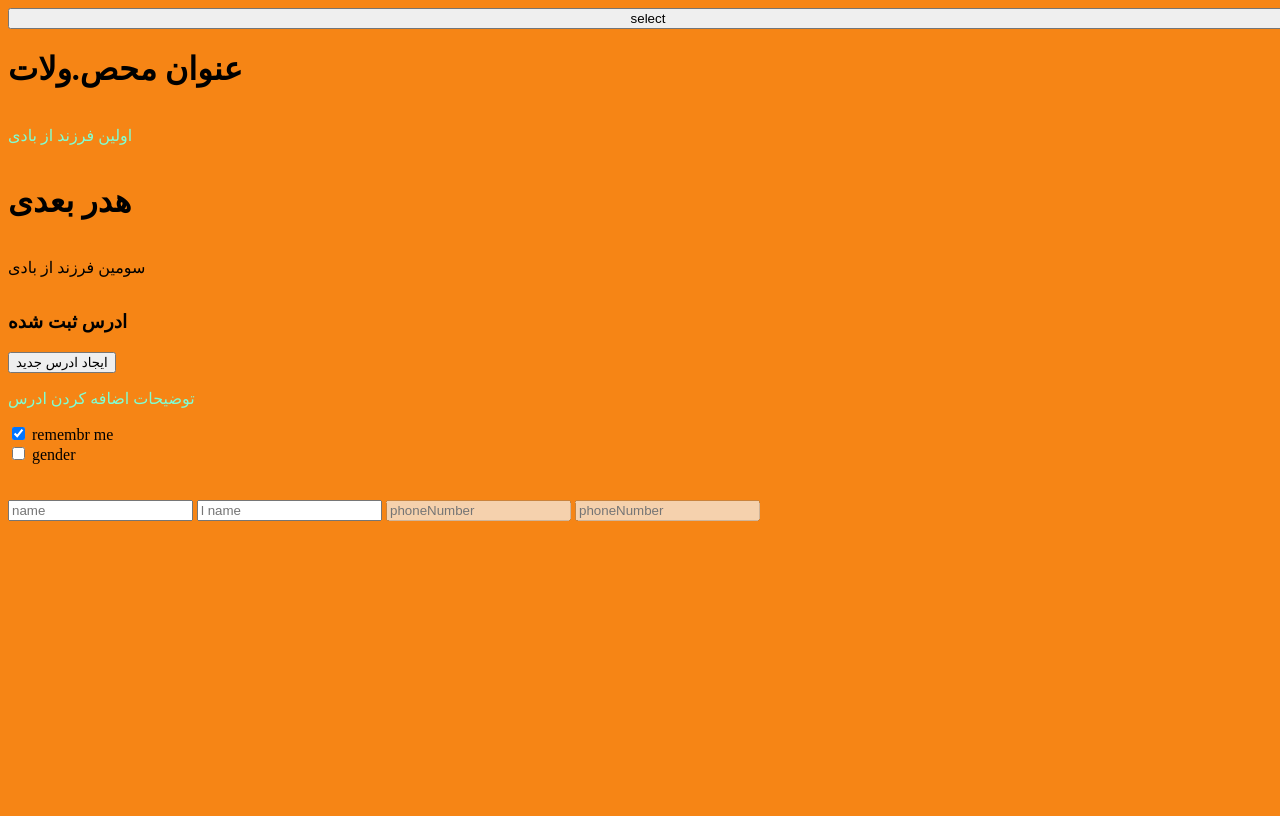
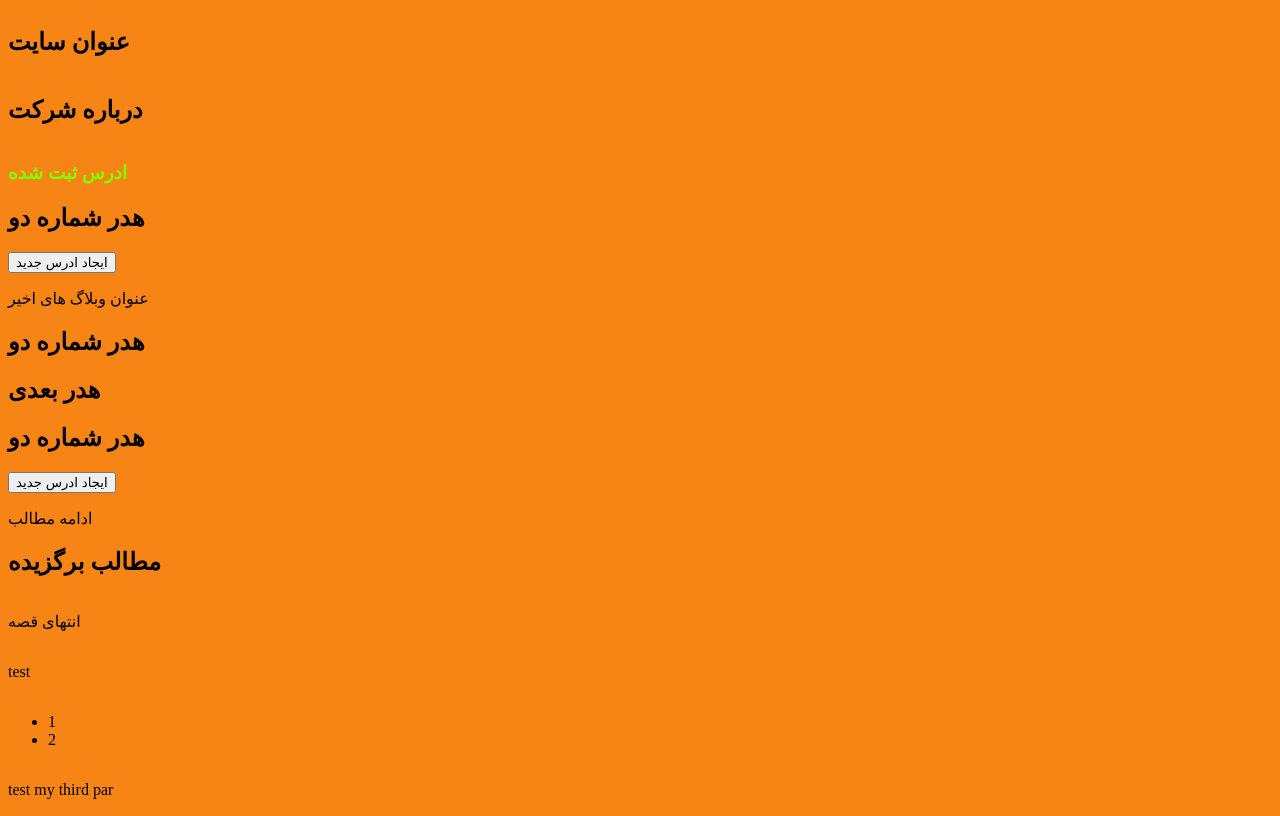
Before and after one commit to zaraganja/students-class2-HTMLCSS, a plain HTML site: page selectores.html in a window 1280 px wide. Drawn offline with Linux system fonts and the light colour scheme.

Commit message:
rest of selectores

```diff
--- a/selectores.html
+++ b/selectores.html
@@ -74,25 +74,109 @@
         p:empty{
             color: greenyellow;
         } */
-        p:first-of-type{
+        /* p:first-of-type{
             color: aquamarine;
         }
         input:focus{
             background-color: gray;
         }
+        input:in-range{
+            border: 3px solid burlywood;
+        }
+        input:invalid{
+            color: red;
+        } */
+        /* input:valid {
+            color: blue;
+        }
+        input:optional{
+            border: 3px dotted blueviolet;
+        }
+        input:out-of-range{
+            border: 2px solid red;
+        }
+        input:read-only{
+            color: gainsboro;
+        }
+        input:read-write{
+            background-color: aquamarine;
+        }
+        input:required{
+            color: cadetblue;
+        } */
+        /* h1:last-child{
+            color:rebeccapurple;
+        }
+        h2:last-of-type{
+            color: bisque;
+        } */
+        /* :not(p){
+            color: aqua;
+            font-size: large;
+        }
+        p, p * {
+            color: initial;
+            font-size: initial;
+        } */
+        /* p:empty{
+            background-color: lightblue;
+            border: 1px solid blue;
+            height: 20px;
+            width: 200px;
+        } */
+        /* p:nth-child(4){
+            color: blue;
+        }
+        p:nth-last-child(2){
+            color: azure;
+        } */
+        /* p:nth-last-of-type(2){
+            color: red;
+        } */
+        /* p:nth-of-type(3){
+            color: chartreuse;
+        } */
+        h3:only-of-type{
+            color: chartreuse;
+        }
+
     </style>
 </head>
 <body>
+    <h2>عنوان سایت</h2>
+    <h2>درباره شرکت</h2>
+    <!-- <p>اولین پاراگراف</p>
+    <form >
+        <input type="text" name="" id="" placeholder="test">
+    </form>
     <button>select</button>
     <h1>عنوان محص.ولات</h1>
     <p>اولین فرزند از بادی</p>
-    <h1>هدر بعدی</h1>
-    <p>سومین فرزند از بادی</p>
+
+    <p>سومین فرزند از بادی</p> -->
     <section>
         <h3>ادرس ثبت شده</h3>
+        <h2> هدر شماره دو</h2>
+        <p> </p>
         <button>ایجاد ادرس جدید</button>
-        <p>توضیحات اضافه کردن ادرس</p>
+        <p>عنوان وبلاگ های اخیر</p>
+        <h2>هدر شماره دو</h2>
+        <h1>هدر بعدی</h1>
+        <h2>هدر شماره دو</h2>
+        <button>ایجاد ادرس جدید</button>
+        <p>ادامه مطالب </p>
+        <h1><span>مطالب برگزیده</span></h1>
     </section>
+    <p>انتهای قصه</p>
+    <p>test</p>
+    <ul>
+        <li>1</li>
+        <li>2</li>
+    </ul>
+    <p>test my third par</p>
+
+
+    <!-- <a href="index.html" target="_blank"></a> -->
     <!-- <p>
         پاراگراف اول<i>نظرات</i>
     </p>
@@ -123,20 +207,23 @@
         <p>بعد از اتمام بخش محصول مورد نظر</p>
         <p>some text<q lang="no">a qute in p</q>som tdtyy</p>
     </div> -->
-   <form >
+   <!-- <form >
         <input type="checkbox" value="remembre" checked="checked" >
 
         remembr me <br>
         <input type="checkbox" value="gender"  >
         gender <br>
         <br><br>
-        <input type="text" placeholder="name">
+        <input type="text" placeholder="name" required>
         <input type="text" placeholder="l name">
 
         <input type="text" placeholder="phoneNumber" disabled>
-        <input type="tel" placeholder="phoneNumber" disabled>
+        <input type="tel" placeholder="phoneNumber" disabled><br> <br>
+        <input type="number" min="5" max="10" value="7" ><br><br>
+        <input type="email" value="support" /><br><br><br>
+        <input type="email" value="sahar@gmail.com" readonly />
 
-   </form>
+   </form> -->
 
    <!-- <p>
     <h1>heding1</h1>
```
Also changed, not shown: selectores.txt.
